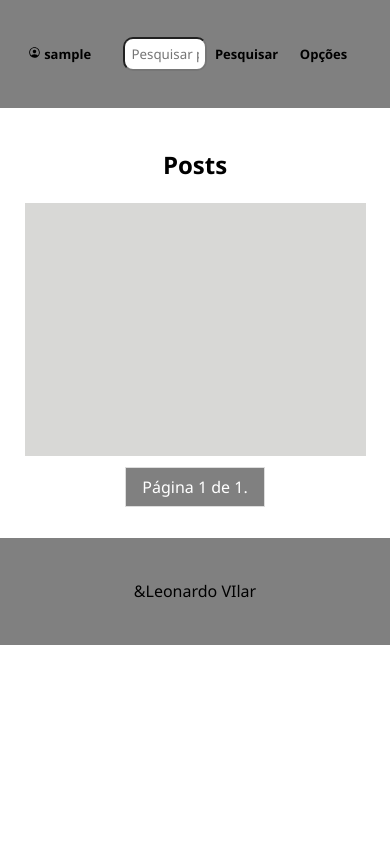
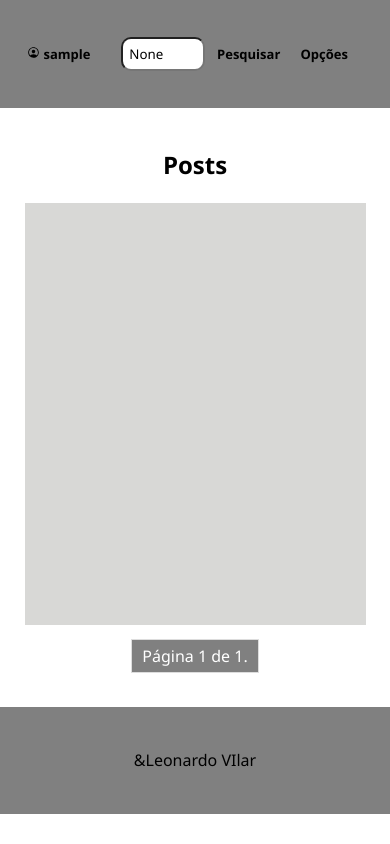
Before and after one commit to Le0nardop3/Projeto_ABSJ, a Django app: page /auth/plataforma/ in a window 390 px wide. Run offline with Django 3.2, Linux system fonts and the light colour scheme; the visitor is signed in with stand-in values (Sample User, id 1); data that the repository does not hold is empty.

Commit message:
Barra de pesquisa

```diff
--- a/App_Blog/templates/base.html
+++ b/App_Blog/templates/base.html
@@ -21,10 +21,12 @@
             <a class="link">{{ user.username }}</a>
         </h3>
         <div class="pesquisa">
-            <input type="text" placeholder="Pesquisar posts...">
-            <button type="button">
-                <h3 class="h3_pesquisar">Pesquisar</h3>
-            </button>
+            <form method="get" action="{% url 'plataforma' %}">
+                <input type="text" name="q" placeholder="Pesquisar posts..." value="{{ query }}">
+                <button type="submit">
+                    <h3 class="h3_pesquisar">Pesquisar</h3>
+                </button>
+            </form>
         </div>
         <div class="opcoes-menu">
             <button class="opcoes-btn" onclick="toggleMenu()">
--- a/App_Blog/templates/meus_posts.html
+++ b/App_Blog/templates/meus_posts.html
@@ -154,8 +154,12 @@
 
     @media screen and (max-width: 768px) {
         .post-container {
-            height: 70vh;
+            height: 67vh;
             width: 85%;
+        }
+
+        .post-c {
+            height: 67vh;
         }
 
         .Atividade {
--- a/App_Blog/templates/plataforma.html
+++ b/App_Blog/templates/plataforma.html
@@ -37,6 +37,10 @@
             </div>
         </div>
         {% endfor %}
+
+        {% if query and posts.count == 0 %}
+        <p>Nenhum resultado encontrado para "{{ query }}".</p>
+        {% endif %}
         {% endblock %}
 
     </div>
@@ -73,7 +77,7 @@
         width: 95%;
         background-color: rgba(112, 112, 106, 0.274);
         display: flex;
-        min-height: 30vh;
+        min-height: 50vh;
         max-height: 5000vh;
         flex-wrap: wrap;
         justify-content: space-around;
@@ -175,6 +179,10 @@
             width: 85%;
         }
 
+        .post-c {
+            height: 65vh;
+        }
+
         .Atividade {
             width: 110%;
         }
@@ -194,6 +202,15 @@
             height: 4vh;
             margin-left: 1vh;
         }
+
+        .step-links a {
+            padding: 5px 10px;
+        }
+
+        .current {
+            padding: 5px 10px;
+        }
+
     }
 </style>
 
--- a/App_Blog/views.py
+++ b/App_Blog/views.py
@@ -7,8 +7,6 @@
 from .forms import PostForm, CommentForm
 from django.contrib import messages
 from django.core.paginator import Paginator, EmptyPage, PageNotAnInteger
-
-# /home/Leonardop3/.virtualenvs/leonardop3.pythonanywhere.com/lib/python3.8/site-packages/django/forms/fields.py, line 708, in to_python
 
 def home(request):
     return redirect(login)
@@ -57,22 +55,27 @@
             return render(request, 'login.html', {'error_message': error_message})
 
 def plataforma(request):
+    query = request.GET.get('q')
     if request.user.is_authenticated:
-        post_list = Post.objects.order_by('-published_date')
-        paginator = Paginator(post_list, 8)  # Quantidad de posts por página
+        if query:
+            post_list = Post.objects.filter(title__icontains=query).order_by('-published_date')
+        else:
+            post_list = Post.objects.order_by('-published_date')
 
+        paginator = Paginator(post_list, 8)  # Quantidade de posts por página
         page = request.GET.get('page')
+
         try:
             posts = paginator.page(page)
         except PageNotAnInteger:
             # Se a página não é um número, entrega a primeira página.
             posts = paginator.page(1)
         except EmptyPage:
-            # Se a página está fora dos limites (e.g., 9999), entrega a última página.
+            # Se a página está fora dos limites, entrega a última página.
             posts = paginator.page(paginator.num_pages)
 
-        return render(request, 'plataforma.html', {'posts': posts})
-    return redirect(login)
+        return render(request, 'plataforma.html', {'posts': posts, 'query': query})
+    return redirect('login')
 
 def publicar(request):
     if request.method == "GET":
```
